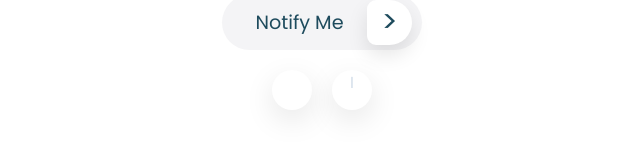
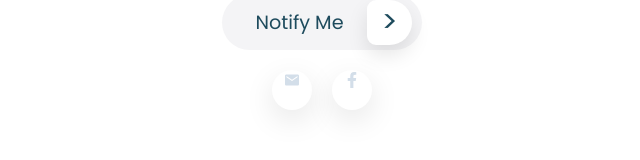
Before and after one commit to bmediax/reikoforpcc, a React (Create React App) app: page / in a window 1280 px wide. Shown: the part 507-667 px from the top of the page, without its empty margins (318-958 px from the left). Built offline with nearby package versions, Linux system fonts and the light colour scheme.

Commit message:
Adding icons

```diff
--- a/package.json
+++ b/package.json
@@ -12,6 +12,7 @@
     "node-sass": "^5.0.0",
     "react": "^17.0.1",
     "react-dom": "^17.0.1",
+    "react-icons": "^4.2.0",
     "react-scripts": "4.0.2",
     "web-vitals": "^1.1.0"
   },
--- a/src/components/SocialMediaBtns.js
+++ b/src/components/SocialMediaBtns.js
@@ -1,12 +1,12 @@
 import React from 'react'
-import { FontAwesomeIcon } from "@fortawesome/react-fontawesome"
-// import { faCoffee } from "@fortawesome/free-solid-svg-icons"
+import { FaFacebookF } from 'react-icons/fa'
+import { IoMdMail } from 'react-icons/io'
 
 const SocialMediaBtns = () => {
     return (
         <div id="SM-btns">
-            <span><FontAwesomeIcon icon={['fab', 'apple']} /></span>
-            <span>I</span>
+            <span><IoMdMail /></span>
+            <span><FaFacebookF /></span>
         </div>
     )
 }
--- a/src/index.scss
+++ b/src/index.scss
@@ -73,7 +73,7 @@ body {
 }
 
 .RMW_container {
-  min-height: 100vh;
+  height: 100vh;
   display: flex;
   align-items: center;
   justify-content: center;
```
Also changed, not shown: 1 other file (tests, documents, lock files or other folders).
